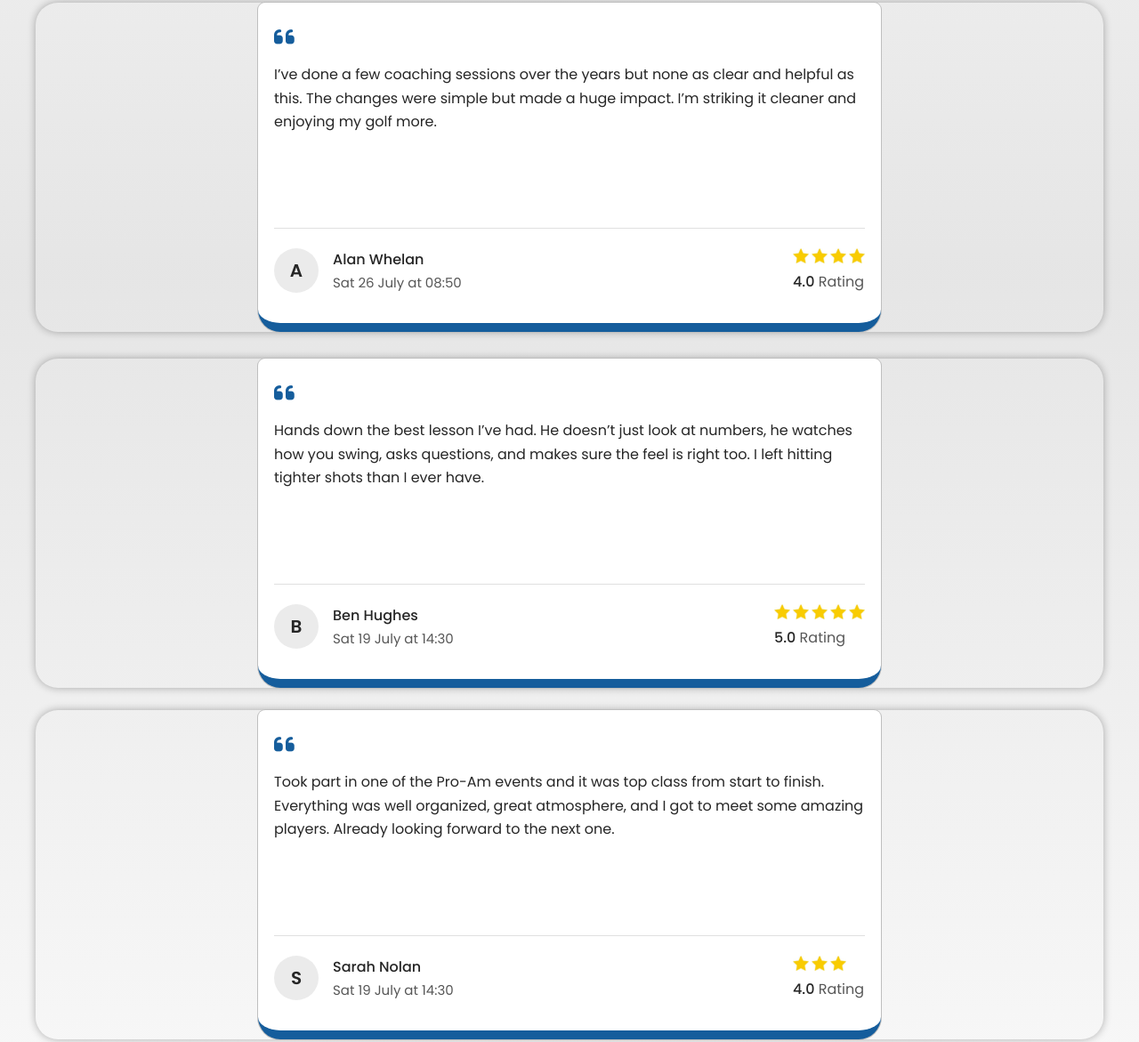
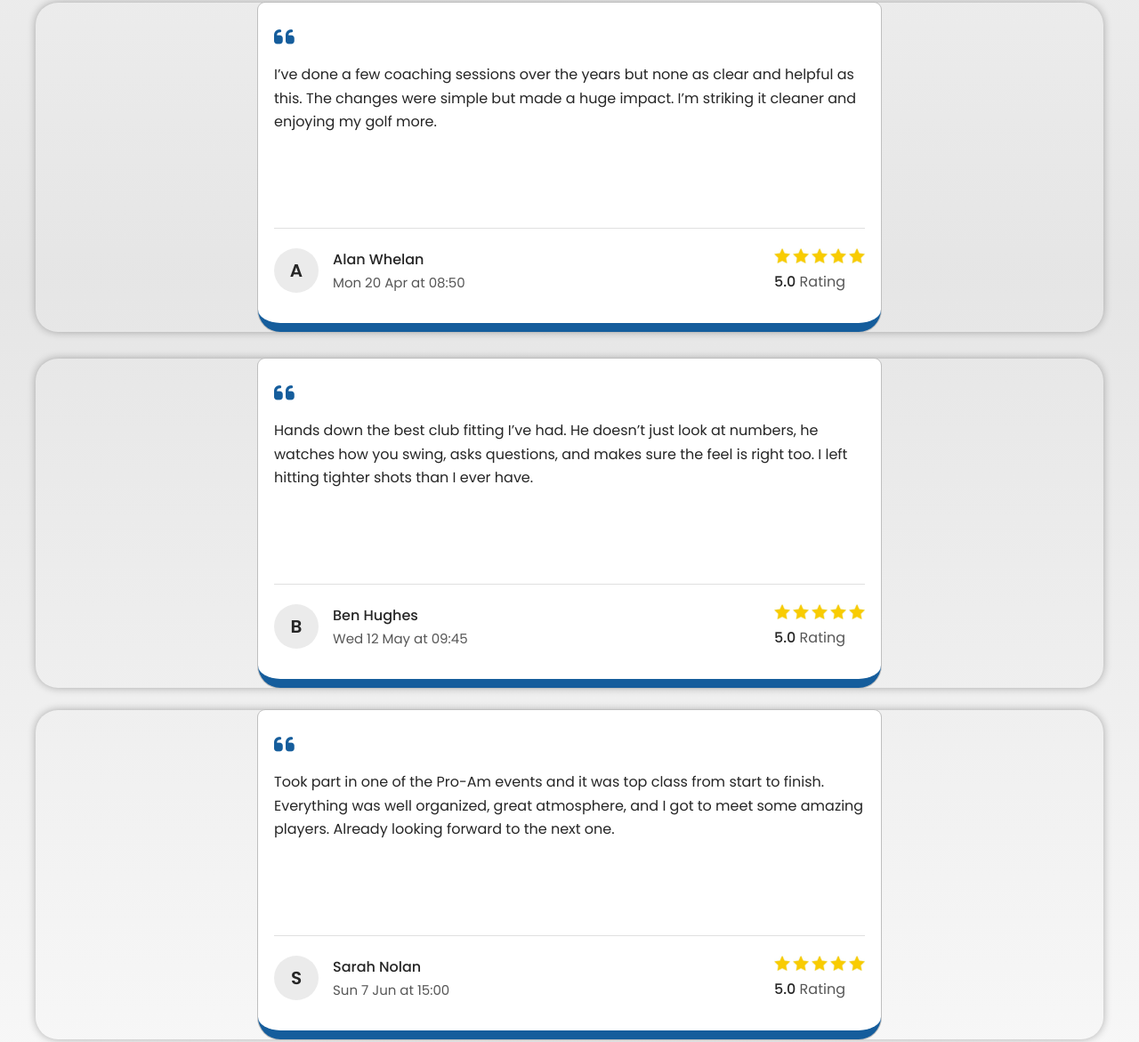
Before and after one commit to Owen-Marceau/CAD_Golf, a website: page docs/lessons-and-fittings.html in a window 1280 px wide. Shown: the part 4694-5865 px from the top of the page at 89% size. Drawn offline with nearby package versions, Linux system fonts and the light colour scheme.

Commit message:
less too

```diff
--- a/docs/lessons-and-fittings.html
+++ b/docs/lessons-and-fittings.html
@@ -466,7 +466,7 @@
     <div class="review-shadow">
     <div class="review-wrapper">
         <i class="fa-solid fa-quote-left review-quote"></i>
-                    <div class="review-txt">The lesson completely changed my game. I had no idea how off my old clubs were. We tested loads of options, and I never felt rushed or pressured to buy. Left with a set that feels made for me.</div>
+        <div class="review-txt">The club fitting session completely changed my game. I had no idea how off my old clubs were. We tested loads of options, and I never felt rushed or pressured to buy. Left with a set that feels made for me.</div>
         <div class="review-hr-flex">
             <div class="review-hr"></div>
         </div>
@@ -474,7 +474,7 @@
             <div class="review-pfp">D</div>
             <div class="review-col">
                 <div class="review-name">David Simmonds</div>
-                            <div class="review-date">Thu 17 July at 10:20</div>
+                <div class="review-date">Thu 15 Feb at 10:20</div>
             </div>
             <div class="review-col" style="margin-left: auto;">
                 <div class="review-star-flex">
@@ -500,7 +500,7 @@
             <div class="review-pfp">D</div>
             <div class="review-col">
                 <div class="review-name">Liam O'Rourke</div>
-                            <div class="review-date">Sat 19 July at 14:30</div>
+                <div class="review-date">Sat 28 Mar at 14:30</div>
             </div>
             <div class="review-col" style="margin-left: auto;">
                 <div class="review-star-flex">
@@ -513,7 +513,6 @@
                 <div class="review-star-txt"><span class="review-star-txt">5.0</span> Rating</div>
             </div>
         </div>
-
     </div>
     </div>
     <div class="review-shadow">
@@ -527,7 +526,7 @@
             <div class="review-pfp">A</div>
             <div class="review-col">
                 <div class="review-name">Alan Whelan</div>
-                            <div class="review-date">Sat 26 July at 08:50</div>
+                <div class="review-date">Mon 20 Apr at 08:50</div>
             </div>
             <div class="review-col" style="margin-left: auto;">
                 <div class="review-star-flex">
@@ -535,8 +534,10 @@
                     <img src="images/review-star2.jpg" class="review-star" />
                     <img src="images/review-star2.jpg" class="review-star" />
                     <img src="images/review-star2.jpg" class="review-star" />
+                    <img src="images/review-star2.jpg" class="review-star" />
+
                 </div>
-                            <div class="review-star-txt"><span class="review-star-txt">4.0</span> Rating</div>
+                <div class="review-star-txt"><span class="review-star-txt">5.0</span> Rating</div>
             </div>
         </div>
     </div>
@@ -546,7 +547,7 @@
     <div class="review-shadow">
     <div class="review-wrapper">
         <i class="fa-solid fa-quote-left review-quote"></i>
-                    <div class="review-txt">Hands down the best lesson I’ve had. He doesn’t just look at numbers, he watches how you swing, asks questions, and makes sure the feel is right too. I left hitting tighter shots than I ever have.</div>
+        <div class="review-txt">Hands down the best club fitting I’ve had. He doesn’t just look at numbers, he watches how you swing, asks questions, and makes sure the feel is right too. I left hitting tighter shots than I ever have.</div>
         <div class="review-hr-flex">
             <div class="review-hr"></div>
         </div>
@@ -554,7 +555,7 @@
             <div class="review-pfp">B</div>
             <div class="review-col">
                 <div class="review-name">Ben Hughes</div>
-                            <div class="review-date">Sat 19 July at 14:30</div>
+                <div class="review-date">Wed 12 May at 09:45</div>
             </div>
             <div class="review-col" style="margin-left: auto;">
                 <div class="review-star-flex">
@@ -580,16 +581,17 @@
             <div class="review-pfp">S</div>
             <div class="review-col">
                 <div class="review-name">Sarah Nolan</div>
-                            <div class="review-date">Sat 19 July at 14:30</div>
+                <div class="review-date">Sun 7 Jun at 15:00</div>
             </div>
             <div class="review-col" style="margin-left: auto;">
                 <div class="review-star-flex">
                     <img src="images/review-star2.jpg" class="review-star" />
                     <img src="images/review-star2.jpg" class="review-star" />
                     <img src="images/review-star2.jpg" class="review-star" />
-                                <im src="images/review-star2.jpg" class="review-star" />
+                    <img src="images/review-star2.jpg" class="review-star" />
+                    <img src="images/review-star2.jpg" class="review-star" />
                 </div>
-                            <div class="review-star-txt"><span class="review-star-txt">4.0</span> Rating</div>
+                <div class="review-star-txt"><span class="review-star-txt">5.0</span> Rating</div>
             </div>
         </div>
     </div>
@@ -605,7 +607,7 @@
             <div class="review-pfp">J</div>
             <div class="review-col">
                 <div class="review-name">James Browne</div>
-                            <div class="review-date">Sat 19 July at 14:30</div>
+                <div class="review-date">Tue 22 Nov at 11:20</div>
             </div>
             <div class="review-col" style="margin-left: auto;">
                 <div class="review-star-flex">
```
Also changed, not shown: docs/gallery.html (+7 -7 lines). Lines whose indentation alone changed are shown as unchanged.
